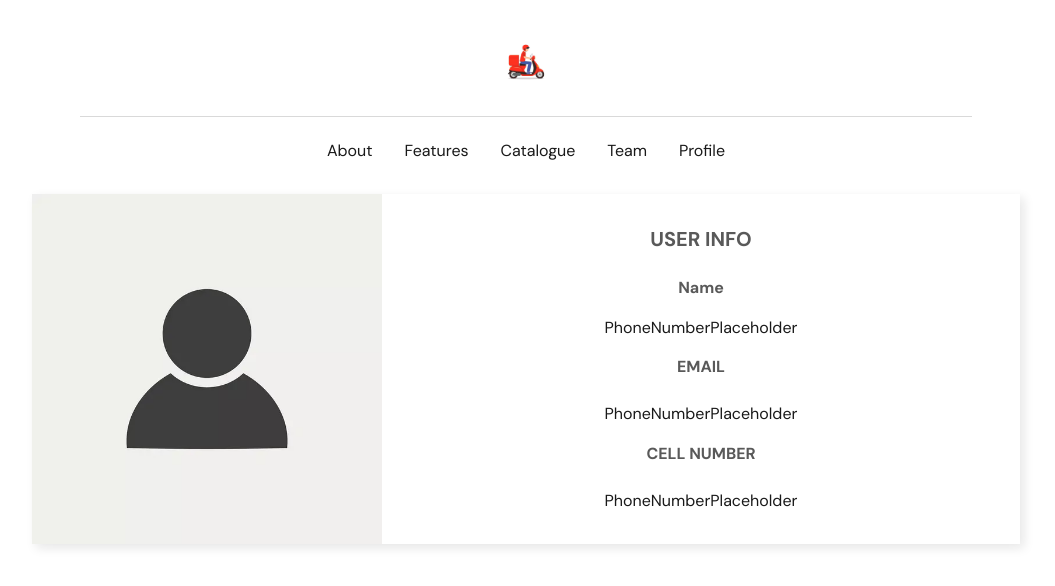
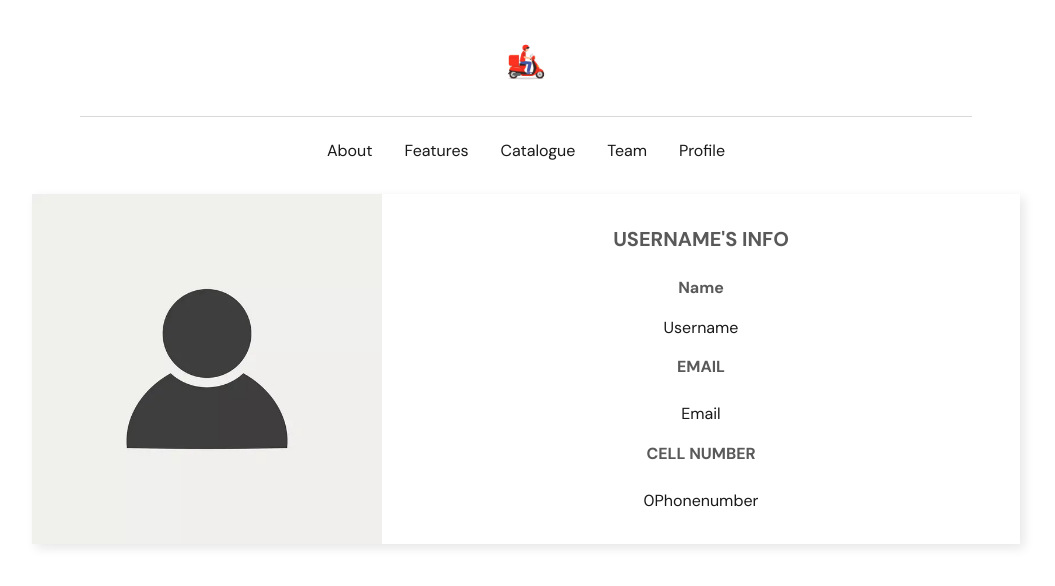
Before and after one commit to Raeezadams/Beta, a React (Create React App) app in the folder front-end/: page /profile in a window 1280 px wide. Shown: the top 586 px of the page, without its empty margins (114-1169 px from the left). Built offline with nearby package versions, Linux system fonts and the light colour scheme.

Commit message:
blog-post-card2.js updates

```diff
--- a/front-end/src/DataStore.tsx
+++ b/front-end/src/DataStore.tsx
@@ -2,8 +2,12 @@ import React, { createContext, useRef } from 'react';
 export const CurrentUserContext = createContext<any>({})
 
 export default function Store(props: any) {
-	const localStorageUser : string | null = localStorage.getItem('targetOnlineUser');
-    const defaultUser = {userName: "Default"}
+	const localStorageUser : string | null = localStorage.getItem('betaUser');
+    const defaultUser = {
+		userName: "Username",
+		emailAddress: 'Email',
+		phoneNumber: 'Phonenumber'
+	}
 	const currentUser = useRef<any>(localStorageUser == null ?  defaultUser : JSON.parse(localStorageUser!));
 
 	return (
--- a/front-end/src/Shared/Components/blog-post-card2.js
+++ b/front-end/src/Shared/Components/blog-post-card2.js
@@ -14,6 +14,7 @@ const BlogPostCard2 = (props) => {
   useEffect(() => {
     //if (currentUser.current.userName == 'Default') navigate('/')
   },[])
+
 
   return (
     <div className={`blog-post-card2-blog-post-card ${props.rootClassName} `}>
--- a/front-end/src/components/blog-post-card2.js
+++ b/front-end/src/components/blog-post-card2.js
@@ -1,10 +1,20 @@
-import React from 'react'
-
+import React, { useEffect } from 'react'
+import { CurrentUserContext } from '../DataStore'
 import PropTypes from 'prop-types'
-
+import { useContext } from 'react'
 import './blog-post-card2.css'
+import {useNavigate} from 'react-router-dom'
 
 const BlogPostCard2 = (props) => {
+  const {currentUser} = useContext(CurrentUserContext)
+
+  const navigate = useNavigate();
+
+  useEffect(() => {
+    //if (currentUser.current.userName == 'Default') navigate('/')
+  },[])
+
+
   return (
     <div className={`blog-post-card2-blog-post-card ${props.rootClassName} `}>
       <img
@@ -15,18 +25,18 @@ const BlogPostCard2 = (props) => {
       />
       <div className="blog-post-card2-container">
         <div className="blog-post-card2-container1">
-          <span className="blog-post-card2-text">uSER INFO</span>
+          <span className="blog-post-card2-text">{currentUser.current.userName}'s INFO</span>
         </div>
         <span className="blog-post-card2-text1">Name</span>
-        <span>{props.text111}</span>
+        <span>{currentUser.current.userName}</span>
         <div className="blog-post-card2-container2">
           <span className="blog-post-card2-text3">Email</span>
         </div>
-        <span>{props.text1}</span>
+        <span>{currentUser.current.emailAddress}</span>
         <div className="blog-post-card2-container3">
           <span className="blog-post-card2-text5">Cell Number</span>
         </div>
-        <span>{props.text11}</span>
+        <span>0{currentUser.current.phoneNumber}</span>
       </div>
     </div>
   )
--- a/front-end/src/index.js
+++ b/front-end/src/index.js
@@ -14,6 +14,7 @@ import Signup from './views/signup'
 import UIUXDesign from './views/ui-ux-design'
 import Catalogue from './views/catalogue'
 import NotFound from './views/not-found'
+import DataStore from '../src/DataStore'
 
 const root = ReactDOM.createRoot(
   document.getElementById('app')
@@ -22,6 +23,7 @@ const root = ReactDOM.createRoot(
 const App = () => {
   return (
     <Router>
+    <DataStore>
       <Routes>
         <Route path="/" element={<Login />} />
         <Route path="/signup" element={<Signup />} />
@@ -29,6 +31,7 @@ const App = () => {
         <Route path="/profile" element={<Profile />} />
         <Route path="/catalogue" element={<Catalogue />} />
       </Routes>
+      </DataStore>
     </Router>
   )
 }
```
